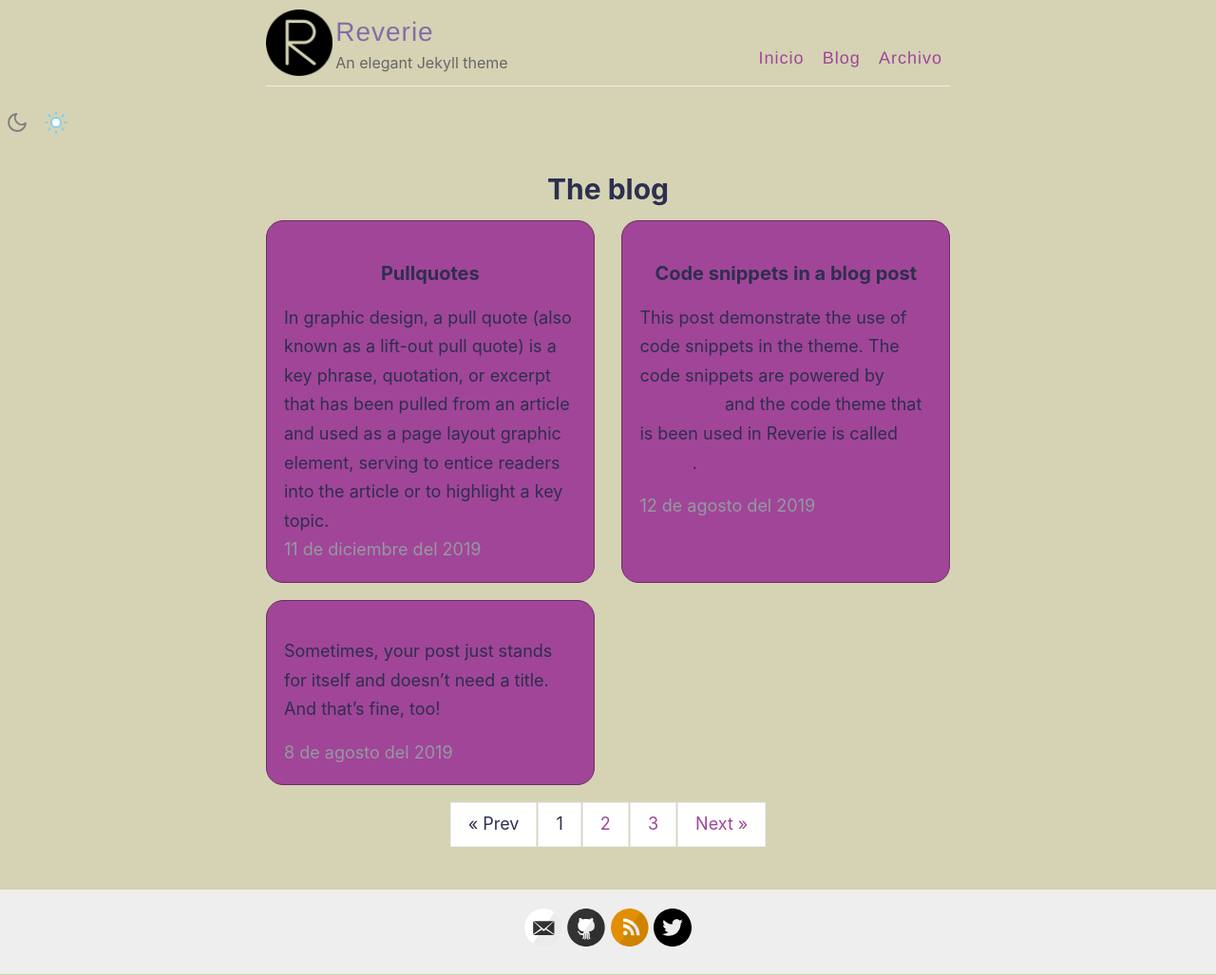
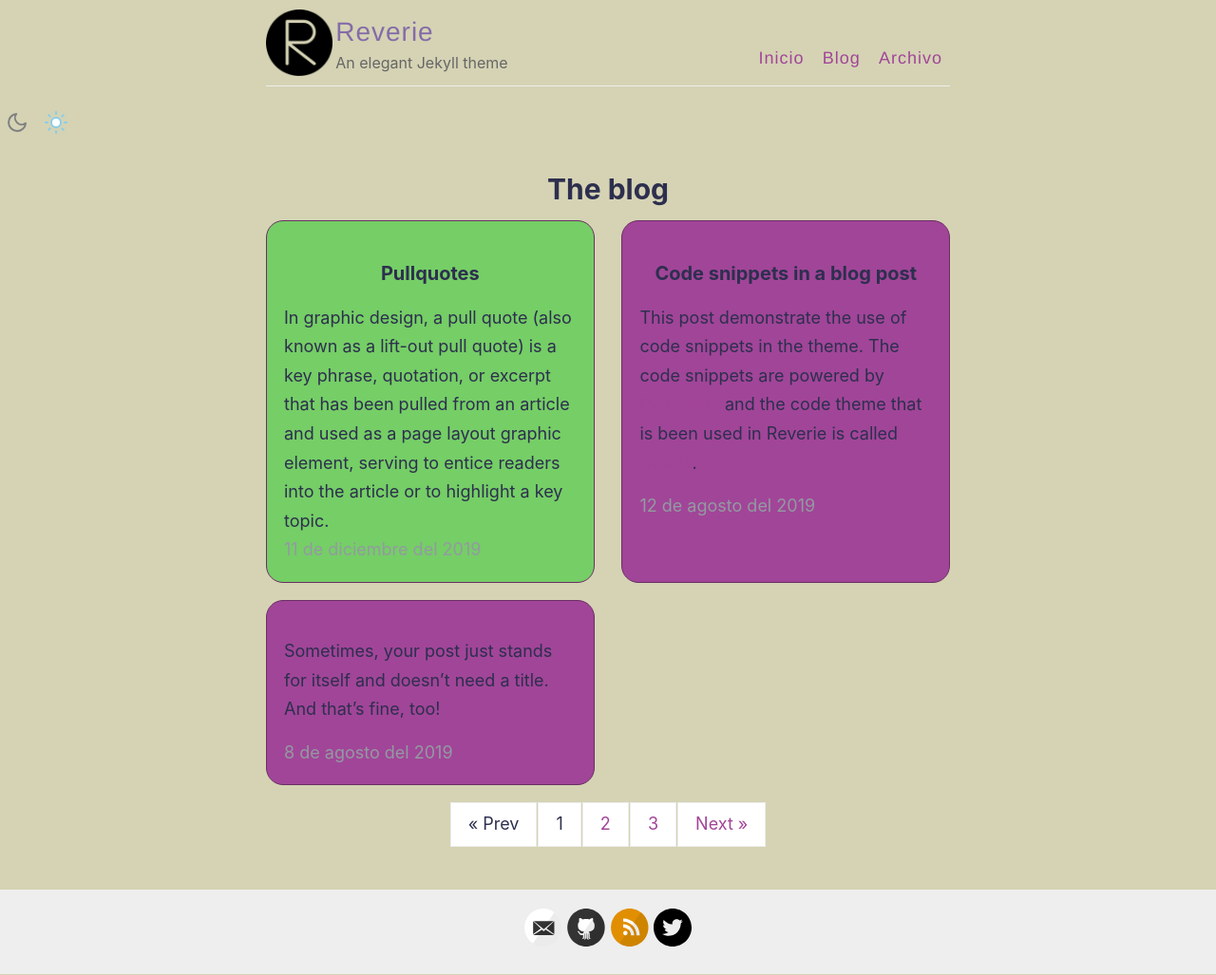
Before and after one commit to dfghjd/dfghjd.github.io, a Jekyll site: the page built from blog/index.html, in a window 1280 px wide and 1027 px high. Shown: the whole window at 95% size. Built offline with Jekyll 4.4.1, drawn with Linux system fonts in a browser that asks for light colours; the list of posts is cut into pages by our own code.

Commit message:
nth child

```diff
--- a/assets/style.scss
+++ b/assets/style.scss
@@ -1066,3 +1066,7 @@ button{
   color: var(--c-text);
   cursor: pointer;
 }
+
+.post-entry:nth-child(1){
+  background-color: #75ce66;
+}
```
